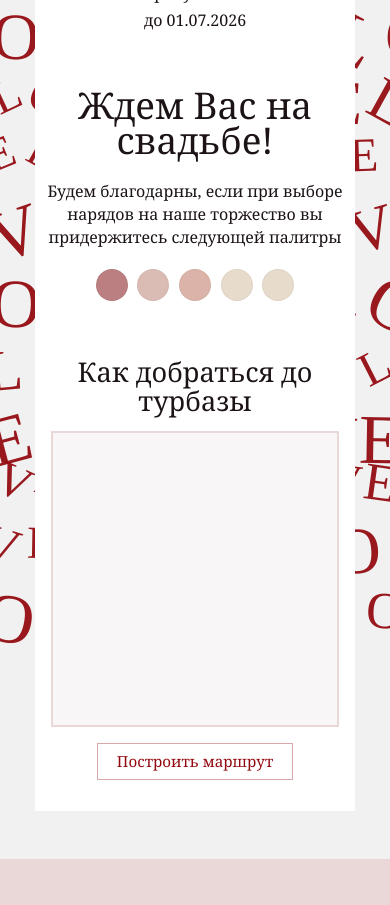
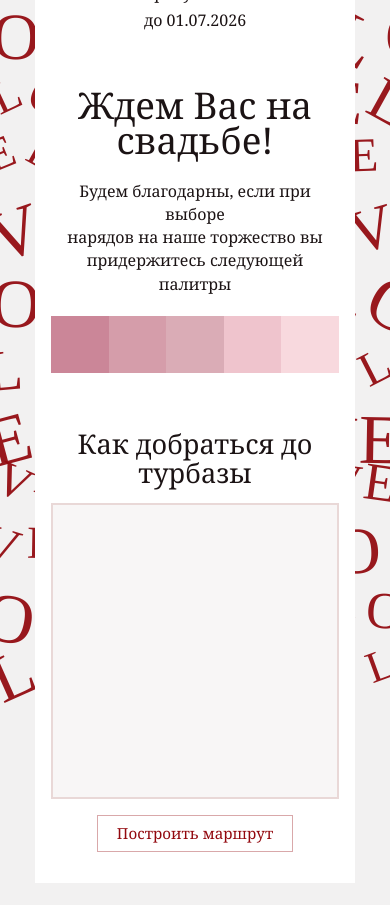
Before and after one commit to pridefulR/weddingMeAndNastya, a website built with Vite: page index.html in a window 390 px wide. Shown: the part 2264-3169 px from the top of the page. Before the commit the page ends 3123 px from the top, so only its background shows below. Built offline with nearby package versions, Linux system fonts and the light colour scheme.

Commit message:
Update palette swatches to full-width squares on mobile

```diff
--- a/src/style.css
+++ b/src/style.css
@@ -4,11 +4,11 @@
   --text: #1b1314;
   --muted: #3d2c2d;
   --countdown-bg: rgba(255, 255, 255, 0.42);
-  --palette-1: #bb7f82;
-  --palette-2: #dabcb4;
-  --palette-3: #dbb3a9;
-  --palette-4: #e7dbcb;
-  --palette-5: #e7dbcb;
+  --palette-1: #cb8698;
+  --palette-2: #d59daa;
+  --palette-3: #daacb6;
+  --palette-4: #efc4cd;
+  --palette-5: #f8d9de;
 }
 
 * {
@@ -328,7 +328,7 @@ body {
 }
 
 .palette__content {
-  padding: 1.5rem 0 2rem;
+  padding: 1.5rem 1rem 2rem;
 }
 
 .palette__title {
@@ -347,15 +347,14 @@ body {
 .palette__swatches {
   margin-top: 1.25rem;
   display: flex;
-  justify-content: center;
-  gap: 0.6rem;
+  width: 100%;
+  gap: 0;
 }
 
 .palette__swatch {
-  width: clamp(2rem, 8vw, 3rem);
+  flex: 1 1 20%;
   aspect-ratio: 1;
-  border-radius: 50%;
-  border: 1px solid rgba(0, 0, 0, 0.04);
+  border-radius: 0;
 }
 
 .palette__swatch--1 {
```
